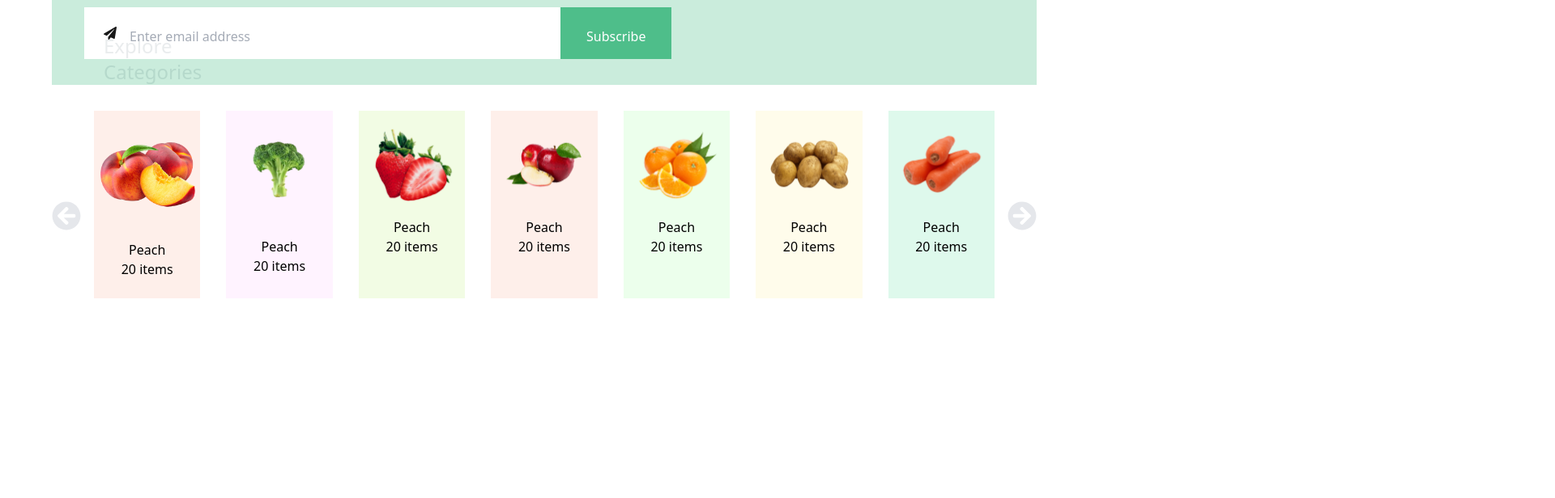
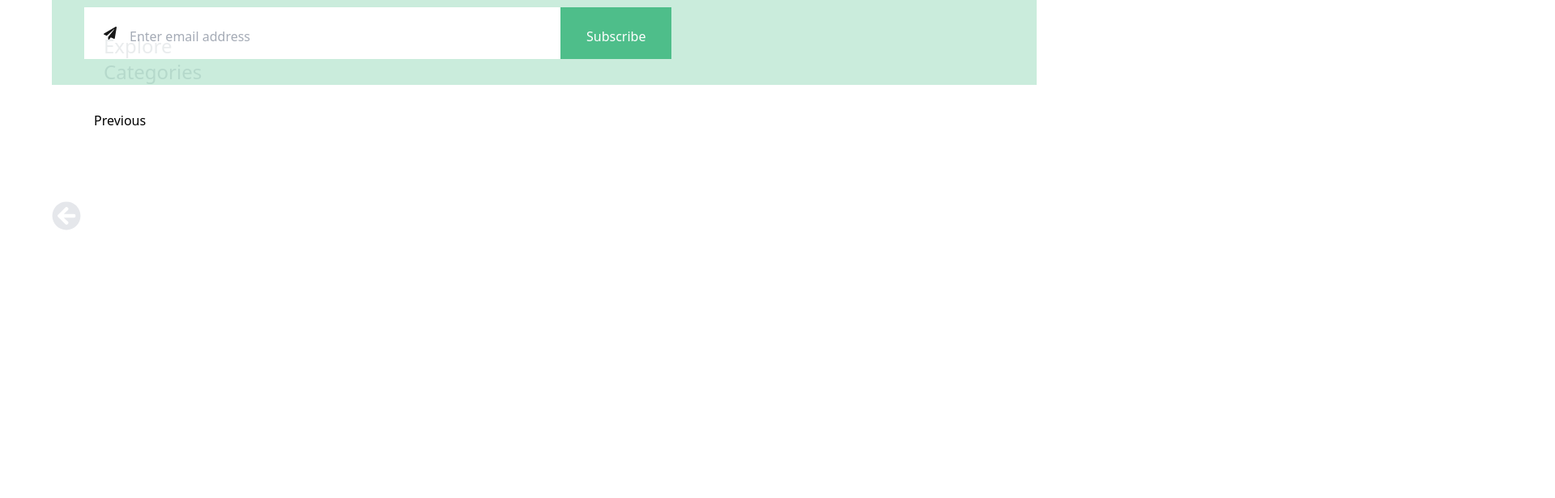
Before and after one commit to Divine-20/Instafarm, a React (Vite) app: page / in a window 1280 px wide. Shown: the part 920-1536 px from the top of the page at 81% size, 1920 px wide, since content can reach past the window. Built offline with nearby package versions, Linux system fonts and the light colour scheme.

Commit message:
added the position to absolute

```diff
--- a/src/components/categories.jsx
+++ b/src/components/categories.jsx
@@ -15,10 +15,10 @@ function Categories(props) {
 
     const {featured} = props;
     const settings = {
-      dots: true,
+
       infinite: true,
       speed: 500,
-      slidesToShow: 1,
+      slidesToShow: 4,
       slidesToScroll: 1
     };
 
@@ -33,8 +33,8 @@ function Categories(props) {
 
         <div className=' ml-16 flex mt-8 '>
         <i className='text-4xl text-gray-200 pr-4 pt-28'><FaArrowCircleLeft /></i>
-
-            <div className='h-auto pb-6 w-52 bg-[#FEEFEA]'>
+        <Slider {...settings}>
+            <div className='h-auto pb-6 w-52 bg-[#FEEFEA] fixed'>
               <img src={peaches} alt="peaches" className='mt-8' />
               <h1 className='text-center pt-10 '>Peach</h1>
               <p className='text-center '>20 items</p>
@@ -70,17 +70,17 @@ function Categories(props) {
               <p className='text-center'>20 items</p>
 
             </div>
-            {/* </Slider> */}
+            </Slider>
             <i className='text-4xl text-gray-200 mt-28 ml-4 '><FaArrowCircleRight /></i>
         </div>
 
 
         <div className='flex justify-center mt-6'>
         <i className='text-4xl text-gray-200 pr-4 pt-48' ><FaArrowCircleLeft /></i>
-        <Slider {...settings}>
+
         {featured.map(features=>(
 
-     <div className='h-auto pb-8 w-64 mr-4  mt-10 border-solid border-[1px] border-gray-200'>
+     <div className='h-auto pb-8 w-64 mr-4  mt-10 border-solid border-[1px] border-gray-200' id='slider'>
           <img src={features.src} alt="reddish" />
           <p className='text-xs pl-8 text-[#D4D4D4]'>{features.type}</p>
           <h1 className='pl-8 pt-2'>{features.name}</h1>
@@ -100,7 +100,7 @@ function Categories(props) {
          </div>
 
         ))}
-        </Slider>
+
          <i className='text-4xl text-gray-200 mt-48  '><FaArrowCircleRight /></i>
         </div>
     </div>
```
Also changed, not shown: src/index.css (line endings or trailing spaces).
